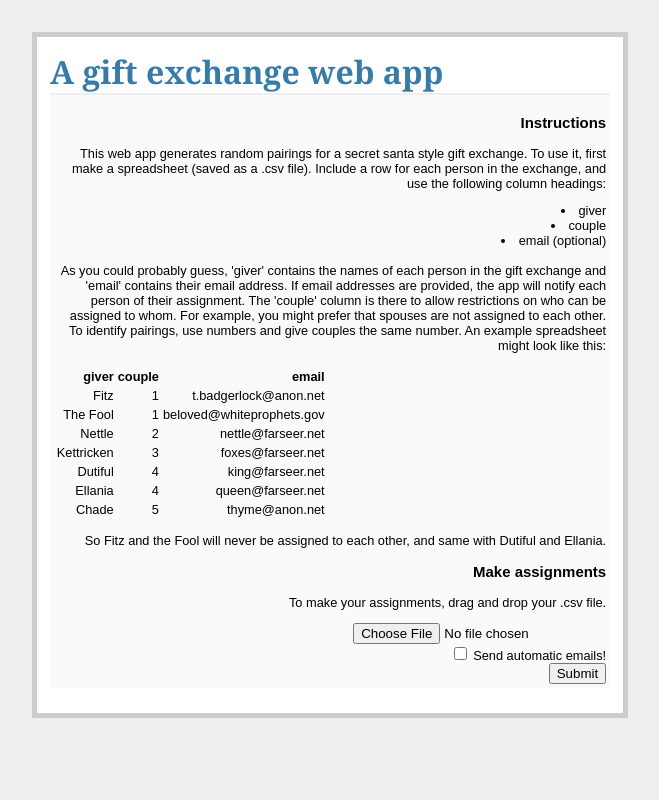
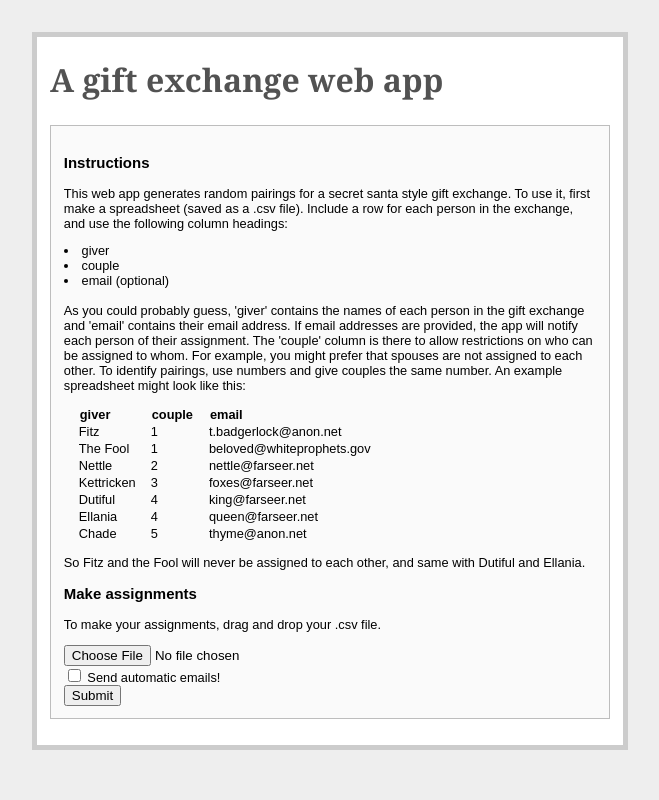
Before and after one commit to Sz-Tim/holiPy, a Python web app: template templates/main.html in a window 1280 px wide. Shown: the whole page, without its empty margins (310-969 px from the left). Run offline with Jinja, Linux system fonts and the light colour scheme; the template is opened without the code that fills it, so the values that code supplies are empty.

Commit message:
changed theme

```diff
--- a/static/style_holiPy.css
+++ b/static/style_holiPy.css
@@ -1,8 +1,11 @@
 body            { font-family: sans-serif; background: #eee; }
-a, h1, h2       { color: #377BA8; }
+a, h1, h2       { color: #525252; }
 h1, h2          { font-family: 'Georgia', serif; margin: 0; }
-h1              { border-bottom: 2px solid #eee; }
+h1              { padding-bottom: 0.75em; padding-top: 0.25em; }
 h2              { font-size: 1.2em; }
+table           { border-collapse: separate; border-spacing: 15px 0;
+                  border-color: #bdbdbd; }
+td              { padding: 1px 0; }
 
 .page           { margin: 2em auto; width: 35em; border: 5px solid #ccc;
                   padding: 0.8em; background: white; }
@@ -11,8 +14,10 @@ h2              { font-size: 1.2em; }
 .entries li h2  { margin-left: -1em; }
 .add-entry      { font-size: 0.9em; border-bottom: 1px solid #ccc; }
 .add-entry dl   { font-weight: bold; }
-.metanav        { text-align: right; font-size: 0.8em; padding: 0.3em;
-                  margin-bottom: 1em; background: #fafafa; }
+.metanav        { text-align: left; font-size: 0.8em; padding: 1em;
+                  margin-bottom: 1em; background: #fafafa;
+                  margin-top; 2em;
+                  border: 1px solid #bdbdbd; }
 .flash          { background: #CEE5F5; padding: 0.5em;
                   border: 1px solid #AACBE2; }
 .error          { background: #F0D6D6; padding: 0.5em; }
```
